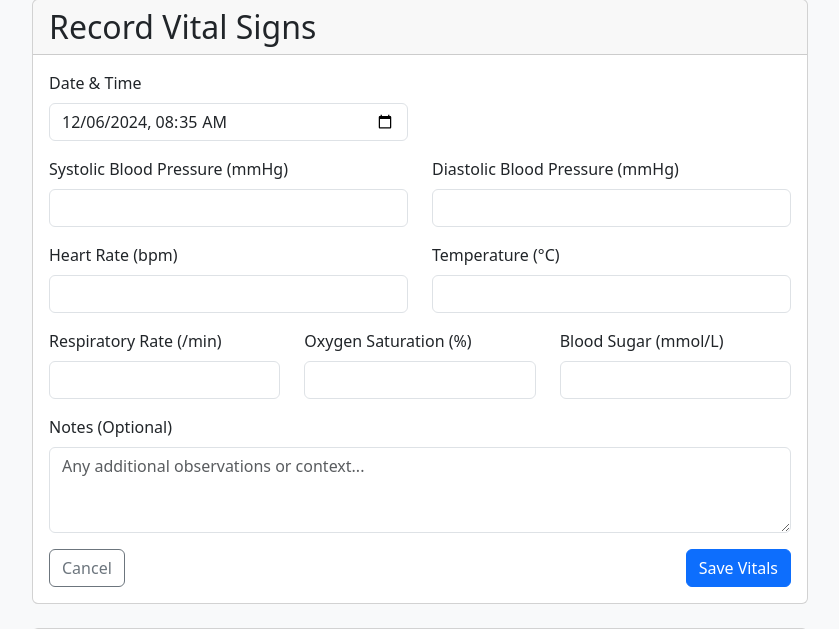
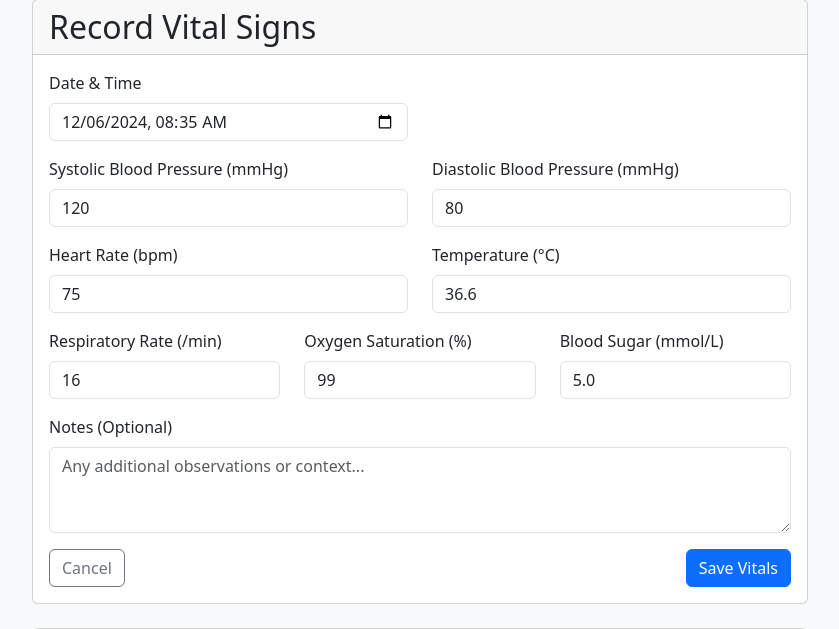
Before and after one commit to esamuel/medication_helper, a Flask app: page /vitals/add in a window 1280 px wide. Shown: the part 129-758 px from the top of the page, without its empty margins (220-1059 px from the left). Run offline with Flask 3, Linux system fonts and the light colour scheme; some libraries are stand-ins or nearby versions.

Commit message:
Add default values for vital signs form
- Set temperature default to 36.6°C
- Set oxygen saturation default to 99%
- Add common default values for other vital signs
- Keep all fields editable for easy customization

```diff
--- a/templates/add_vitals.html
+++ b/templates/add_vitals.html
@@ -21,12 +21,12 @@
                 <div class="col-md-6 mb-3">
                     <label for="systolic_bp" class="form-label">Systolic Blood Pressure (mmHg)</label>
                     <input type="number" class="form-control" id="systolic_bp" name="systolic_bp"
-                           min="70" max="200" step="1">
+                           min="70" max="200" step="1" value="120">
                 </div>
                 <div class="col-md-6 mb-3">
                     <label for="diastolic_bp" class="form-label">Diastolic Blood Pressure (mmHg)</label>
                     <input type="number" class="form-control" id="diastolic_bp" name="diastolic_bp"
-                           min="40" max="130" step="1">
+                           min="40" max="130" step="1" value="80">
                 </div>
             </div>
 
@@ -34,12 +34,12 @@
                 <div class="col-md-6 mb-3">
                     <label for="heart_rate" class="form-label">Heart Rate (bpm)</label>
                     <input type="number" class="form-control" id="heart_rate" name="heart_rate"
-                           min="30" max="220" step="1">
+                           min="30" max="220" step="1" value="75">
                 </div>
                 <div class="col-md-6 mb-3">
                     <label for="temperature" class="form-label">Temperature (°C)</label>
                     <input type="number" class="form-control" id="temperature" name="temperature"
-                           min="35" max="42" step="0.1">
+                           min="35" max="42" step="0.1" value="36.6">
                 </div>
             </div>
 
@@ -47,17 +47,17 @@
                 <div class="col-md-4 mb-3">
                     <label for="respiratory_rate" class="form-label">Respiratory Rate (/min)</label>
                     <input type="number" class="form-control" id="respiratory_rate" name="respiratory_rate"
-                           min="8" max="40" step="1">
+                           min="8" max="40" step="1" value="16">
                 </div>
                 <div class="col-md-4 mb-3">
                     <label for="oxygen_saturation" class="form-label">Oxygen Saturation (%)</label>
                     <input type="number" class="form-control" id="oxygen_saturation" name="oxygen_saturation"
-                           min="70" max="100" step="1">
+                           min="70" max="100" step="1" value="99">
                 </div>
                 <div class="col-md-4 mb-3">
                     <label for="blood_sugar" class="form-label">Blood Sugar (mmol/L)</label>
                     <input type="number" class="form-control" id="blood_sugar" name="blood_sugar"
-                           min="1" max="30" step="0.1">
+                           min="1" max="30" step="0.1" value="5.0">
                 </div>
             </div>
 
```
